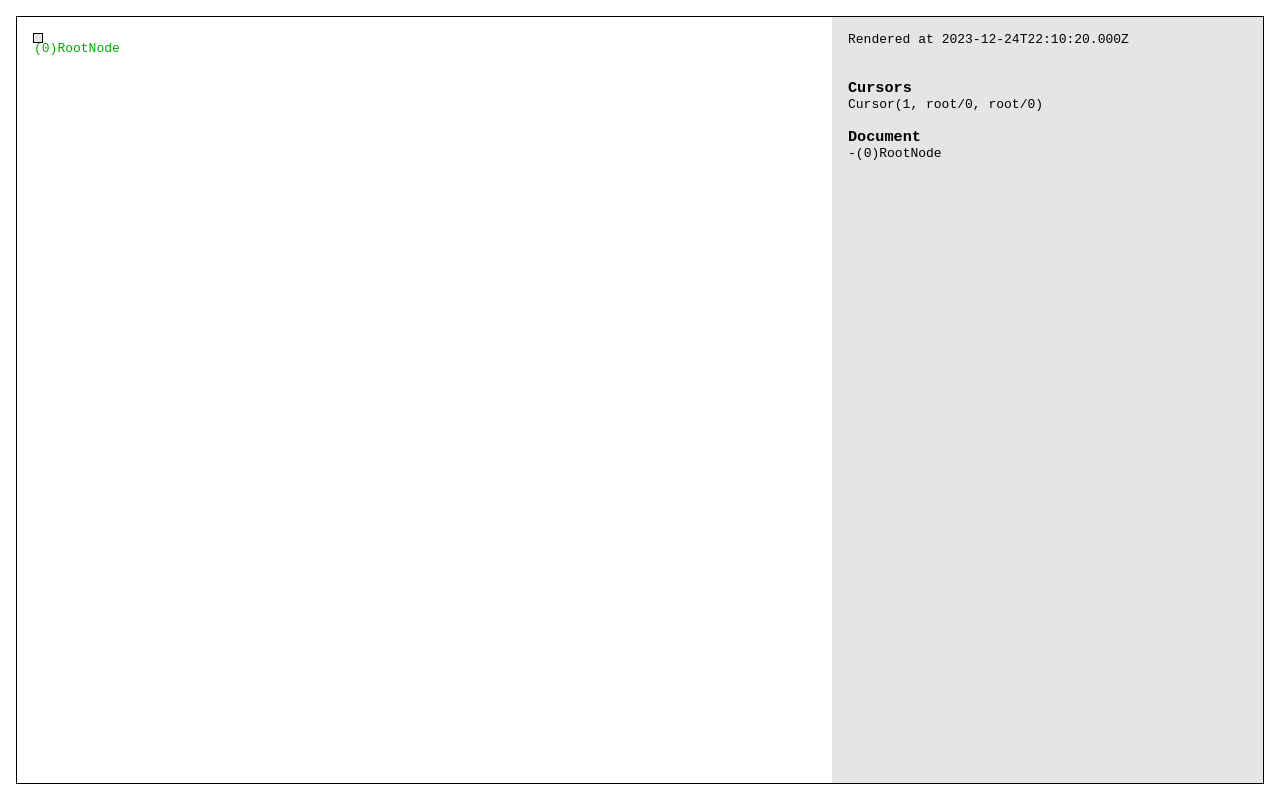
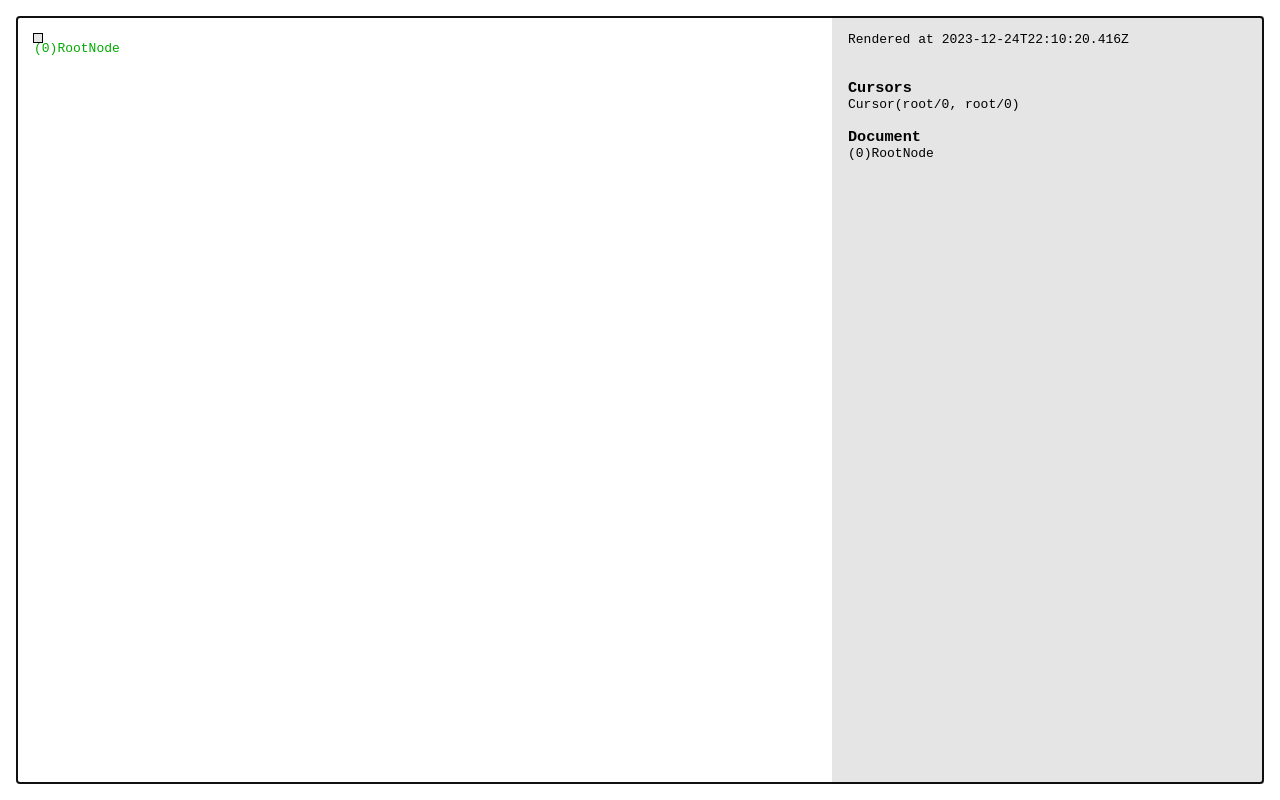
Before and after one commit to Kiikurage/note, a React app in the folder workspaces/textarea-handling/: page / in a window 1280 px wide. Built offline with nearby package versions, Linux system fonts and the light colour scheme.

Commit message:
wip: support cursor moving

```diff
--- a/workspaces/textarea-handling/src/contenteditable/common/command/SetCursorPosition.ts
+++ b/workspaces/textarea-handling/src/contenteditable/common/command/SetCursorPosition.ts
@@ -1,15 +1,18 @@
-// import { Command } from '../../../core/common/Command';
-// import { CommandService } from '../../../core/common/CommandService';
-// import { Position } from '../../../core/common/core/Position';
-// import { Editor } from '../../../core/common/core/Editor';
-//
-// export const SetCursorPosition = Command.define('SetCursorPosition').withParams<{
-//     anchor: Position;
-//     focus: Position;
-// }>();
-//
-// CommandService.registerCommand(SetCursorPosition, (command, container) => {
-//     container
-//         .get(Editor.ServiceKey)
-//         .updateState((oldState) => oldState.setCursorPosition(command.anchor, command.focus));
-// });
+import { Command } from '../../../core/common/Command';
+import { CommandService } from '../../../core/common/CommandService';
+import { Position } from '../../../core/common/core/Position';
+import { Editor } from '../../../core/common/core/Editor';
+import { Cursor } from '../../../core/common/core/Cursor';
+
+export const SetCursorPosition = Command.define('SetCursorPosition').withParams<{
+    anchor: Position;
+    focus: Position;
+}>();
+
+CommandService.registerCommand(SetCursorPosition, (command, container) => {
+    container.get(Editor.ServiceKey).updateState((oldState) => {
+        return oldState.copy({
+            cursor: new Cursor({ anchor: command.anchor, focus: command.focus }),
+        });
+    });
+});
--- a/workspaces/textarea-handling/src/contenteditable/view/EditableContentHost.tsx
+++ b/workspaces/textarea-handling/src/contenteditable/view/EditableContentHost.tsx
@@ -11,6 +11,7 @@ import { DefaultNodeView } from './DefaultNodeView';
 import { Node } from '../../core/common/core/Node';
 import { Path } from '../../core/common/core/Path';
 import { TextNode } from '../../core/common/node/TextNode';
+import { SetCursorPosition } from '../common/command/SetCursorPosition';
 
 export const EditableContentHost = () => {
     const editor = useService(Editor.ServiceKey);
@@ -36,7 +37,7 @@ export const EditableContentHost = () => {
                 contentEditable
                 suppressContentEditableWarning
             >
-                <DefaultNodeView node={editorState.root} path={Path.of(editorState.root.id)} />
+                <DefaultNodeView node={editorState.root} path={Path.of()} />
             </div>
             <div
                 css={{
@@ -55,12 +56,12 @@ export const EditableContentHost = () => {
                 <section css={{ marginTop: 32 }}>
                     <h3 css={{ margin: 0 }}>Cursors</h3>
                     <div>
-                        <div key={editorState.cursor.id}>{editorState.cursor.toString()}</div>
+                        <div>{editorState.cursor.toString()}</div>
                     </div>
                 </section>
                 <section css={{ marginTop: 16 }}>
                     <h3 css={{ margin: 0 }}>Document</h3>
-                    <NodeTreeNode node={editorState.root} path={Path.of(editorState.root.id)} />
+                    <NodeTreeNode node={editorState.root} path={Path.of()} />
                 </section>
             </div>
         </>
@@ -212,7 +213,7 @@ function useSyncCursorPositionWithDOMEffects(
             const positions = getSelectionFromDOM(element);
             if (positions === null) return;
 
-            // commandService.exec(SetCursorPosition(positions));
+            commandService.exec(SetCursorPosition(positions));
         };
 
         const ownerDocument = element.ownerDocument;
--- a/workspaces/textarea-handling/src/contenteditable/view/positions.ts
+++ b/workspaces/textarea-handling/src/contenteditable/view/positions.ts
@@ -108,7 +108,7 @@ export function getSelectionFromDOM(root: HTMLElement): { anchor: Position; focu
     if (anchor === null || focus === null) return null;
 
     console.group('getSelectionFromDOM');
-    console.log(selection.anchorNode, selection.anchorOffset, selection.focusNode, selection.focusOffset);
+    console.log(anchor.toString(), focus.toString());
     console.groupEnd();
     return { anchor, focus };
 }
--- a/workspaces/textarea-handling/src/core/common/core/Cursor.ts
+++ b/workspaces/textarea-handling/src/core/common/core/Cursor.ts
@@ -1,12 +1,12 @@
 import { dataclass } from '../../../lib';
 import { Position } from './Position';
 
-export class Cursor extends dataclass<{ id: string; anchor: Position; focus: Position }>() {
+export class Cursor extends dataclass<{ anchor: Position; focus: Position }>() {
     get collapsed() {
         return this.anchor.equals(this.focus);
     }
 
     toString() {
-        return `Cursor(${this.id}, ${this.anchor.toString()}, ${this.focus.toString()})`;
+        return `Cursor(${this.anchor.toString()}, ${this.focus.toString()})`;
     }
 }
--- a/workspaces/textarea-handling/src/core/common/core/EditorState.ts
+++ b/workspaces/textarea-handling/src/core/common/core/EditorState.ts
@@ -16,7 +16,6 @@ export class EditorState extends dataclass<{
         return new EditorState({
             root,
             cursor: new Cursor({
-                id: '1',
                 anchor: Position.of(Path.of()),
                 focus: Position.of(Path.of()),
             }),
--- a/workspaces/textarea-handling/src/core/common/core/Path.ts
+++ b/workspaces/textarea-handling/src/core/common/core/Path.ts
@@ -8,6 +8,7 @@ export class Path extends dataclass<{
     }
 
     static parse(pathStr: string): Path {
+        if (pathStr === 'root') return Path.of();
         return Path.of(...pathStr.split('.').map((str) => +str));
     }
 
```
